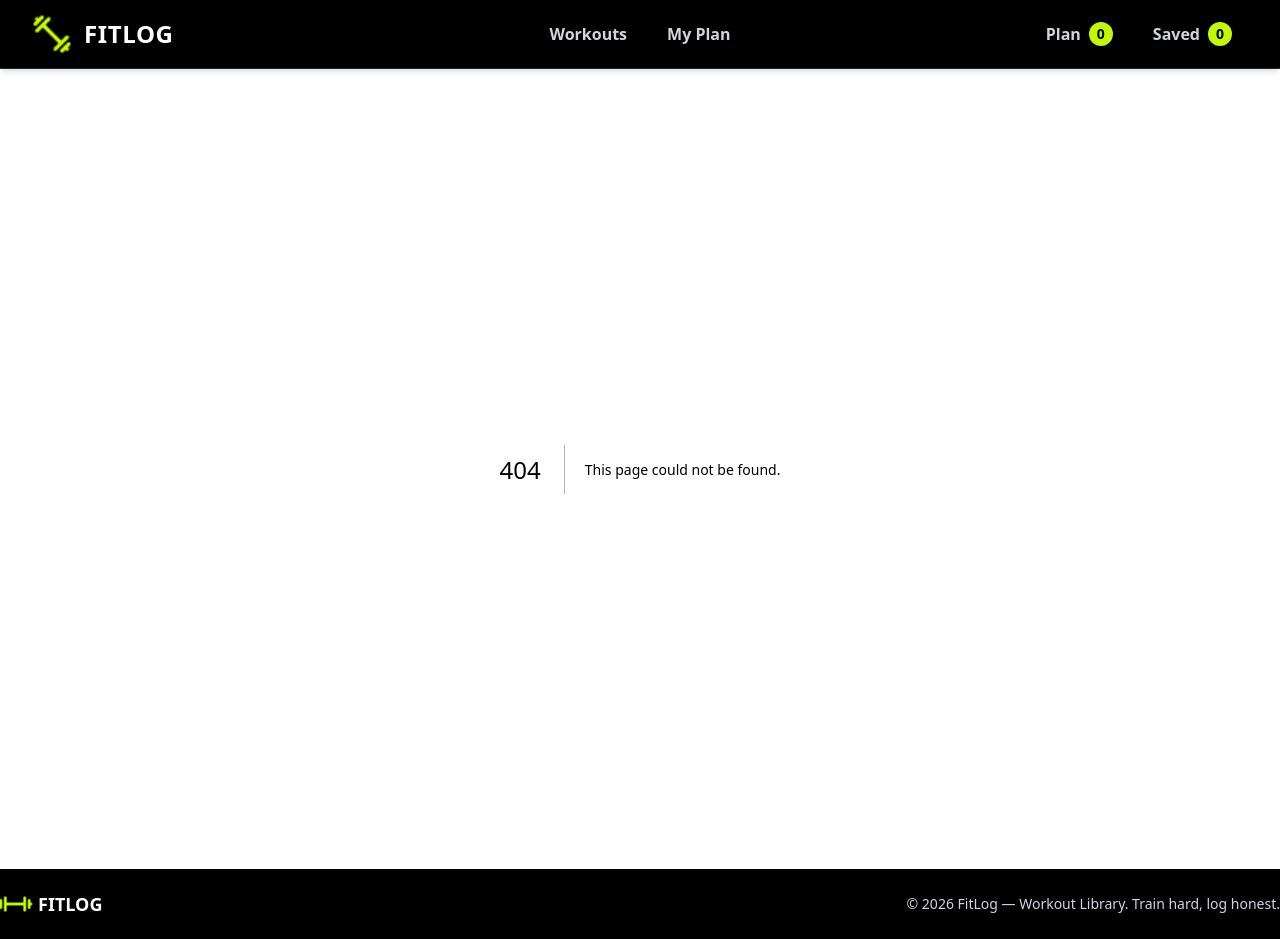
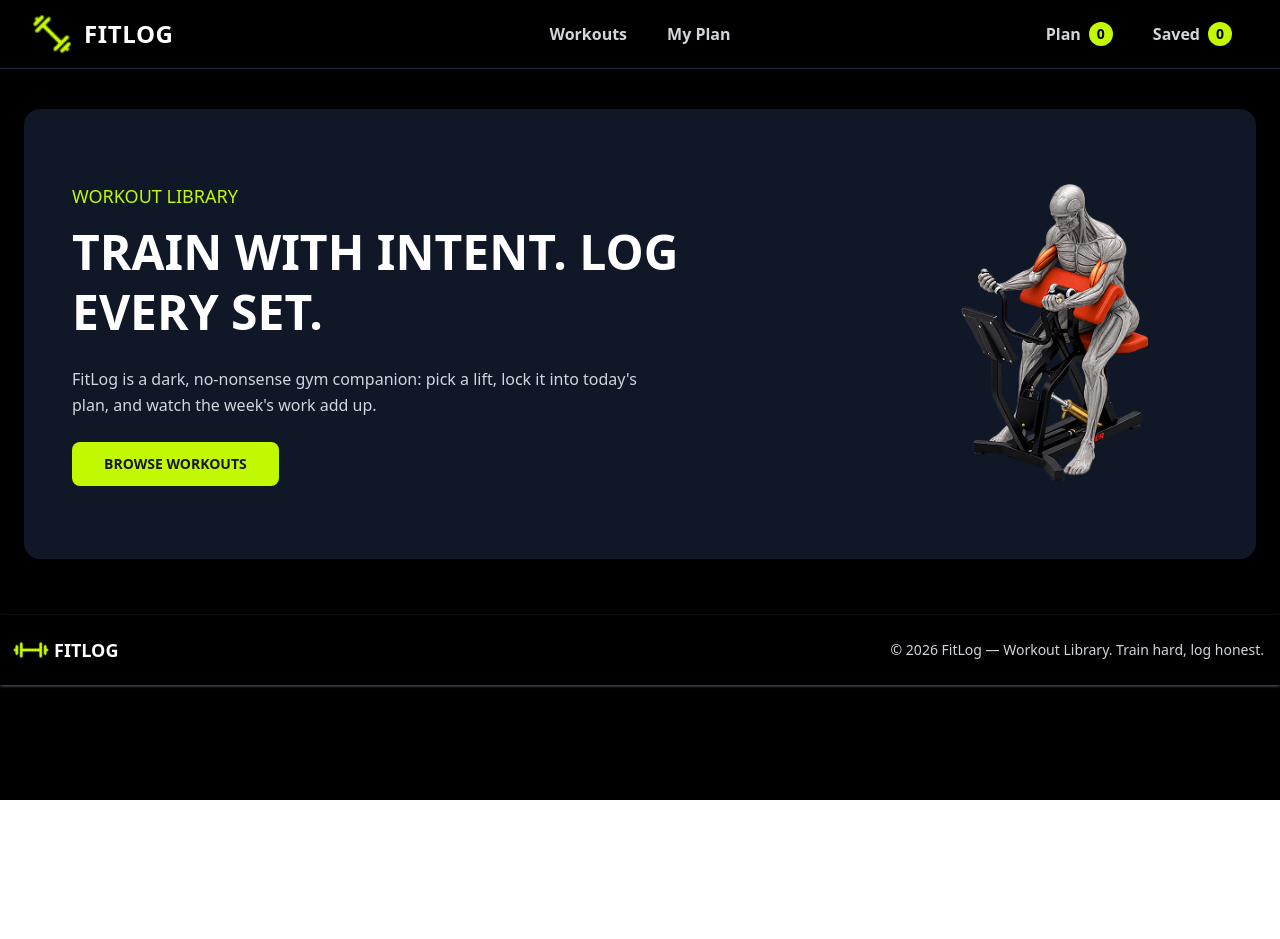
Before and after one commit to Farzana-Akter-Alo/Assignment_Fit_Log, a Next.js app: page /Banner in a window 1280 px wide. Before the commit this address had no page. After the commit the page ends 800 px from the top, so only its background shows below. Built offline with nearby package versions, Linux system fonts and the light colour scheme.

Commit message:
added banner

```diff
--- /dev/null
+++ b/app/Banner/page.tsx
@@ -0,0 +1,46 @@
+import Image from "next/image";
+import HeroImg from "../assets/banner.png";
+import Link from "next/link";
+
+export default function Banner() {
+  return (
+    <div className="mt-6 sm:mt-8 lg:mt-10 px-4 sm:px-6">
+      <div className="bg-gray-900 container mx-auto rounded-2xl overflow-hidden">
+        <div className="flex flex-col lg:flex-row-reverse items-center lg:justify-between min-h-0 lg:min-h-[450px] px-6 sm:px-10 lg:px-12 py-6 sm:py-8 lg:py-0 gap-2 sm:gap-5 lg:gap-12">
+          {/* Image */}
+          <div className="w-full lg:w-auto flex justify-center shrink-0">
+            <Image
+              src={HeroImg}
+              alt="Hero-Image"
+              width={300}
+              className="w-[180px] sm:w-[230px] lg:w-[300px] h-auto"
+            />
+          </div>
+
+          {/* Text */}
+          <div className="w-full lg:flex-1 text-center lg:text-left">
+            <p className="text-[#C2F800] text-sm sm:text-base lg:text-lg font-medium mb-2 sm:mb-3">
+              WORKOUT LIBRARY
+            </p>
+
+            <h1 className="text-3xl sm:text-4xl lg:text-5xl font-bold leading-tight text-white">
+              TRAIN WITH INTENT. LOG <br className="hidden sm:block" />
+              EVERY SET.
+            </h1>
+
+            <p className="py-3 sm:py-5 lg:py-6 text-sm sm:text-base text-gray-300 leading-relaxed max-w-xl mx-auto lg:mx-0">
+              FitLog is a dark, no-nonsense gym companion: pick a lift, lock it
+              into today's plan, and watch the week's work add up.
+            </p>
+
+            <Link href="/WorkoutCards">
+              <button className="bg-[#C2F800] w-[250] sm:w-auto px-8 py-3 rounded-lg text-sm font-semibold hover:bg-[#b5e600] transition-colors">
+                BROWSE WORKOUTS
+              </button>
+            </Link>
+          </div>
+        </div>
+      </div>
+    </div>
+  );
+}
--- a/app/Footer/page.tsx
+++ b/app/Footer/page.tsx
@@ -3,10 +3,11 @@ import FooterImg from "../assets/logo.png";
 
 export default function Footer() {
   return (
-    <footer className="bg-black py-5">
-      <div className="container mx-auto">
-        <div className="flex items-center justify-between ">
-          <div className="flex gap-2 items-center">
+    <footer className="bg-black py-5 mt-14 shadow-gray-600 shadow-sm">
+      <div className="container mx-auto px-4">
+        <div className="flex flex-col items-center justify-center gap-3 text-center md:flex-row md:justify-between md:text-left">
+          {/* Logo */}
+          <div className="flex items-center gap-2">
             <Image
               src={FooterImg}
               alt="Logo"
@@ -14,9 +15,11 @@ export default function Footer() {
               height={20}
               className="-rotate-225"
             />
-            <p className="text-white font-bold text-lg">FITLOG</p>
+            <p className="text-md sm:text-lg font-bold text-white">FITLOG</p>
           </div>
-          <p className="text-gray-300 text-sm">
+
+          {/* Copyright */}
+          <p className="text-xs text-gray-300 sm:text-sm">
             © 2026 FitLog — Workout Library. Train hard, log honest.
           </p>
         </div>
--- /dev/null
+++ b/app/WorkoutCards/page.tsx
@@ -0,0 +1,7 @@
+export default function WorkoutCards() {
+  return (
+    <div>
+      <h1>this is workout</h1>
+    </div>
+  );
+}
--- a/app/Workouts/page.tsx
+++ /dev/null
@@ -1,9 +0,0 @@
-import React from 'react'
-
-export default function Workouts() {
-  return (
-    <div>
-      <h1>this is workout</h1>
-    </div>
-  )
-}
--- a/app/layout.tsx
+++ b/app/layout.tsx
@@ -27,7 +27,7 @@ export default function RootLayout({
       lang="en"
       className={`${geistSans.variable} ${geistMono.variable} h-full antialiased`}
     >
-      <body className="min-h-full flex flex-col">
+      <body className="min-h-full flex flex-col bg-black">
         <Navbar />
         {children}
         <Footer />
--- a/app/page.tsx
+++ b/app/page.tsx
@@ -1,9 +1,9 @@
-
+import Banner from "./Banner/page";
 
 export default function Home() {
   return (
     <div>
-      <h1>this is homepage</h1>
+      <Banner />
     </div>
   );
 }
```
